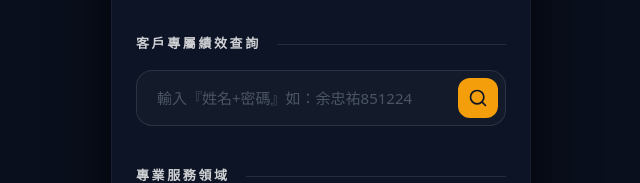
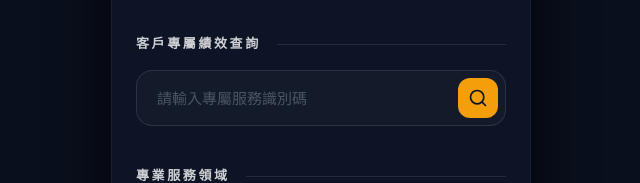
Before and after one commit to peggyeggy123/my-card-update, a React (Vite) app: page / in a window 1280 px wide. Shown: the part 619-802 px from the top of the page, without its empty margins (319-959 px from the left). Built offline with nearby package versions, Linux system fonts and the light colour scheme.

Commit message:
Add files via upload

```diff
--- a/App.tsx
+++ b/App.tsx
@@ -65,7 +65,7 @@ const CLIENT_REPORTS: Record<string, ClientReport> = {
         },
         {
           title: "我的建議",
-          content: "整體報酬率累計已達 81.27%。這體現了我們定期檢視、隨時因應市場調整標的的意義。目前科技產業的長線動能還是很強，既然已經抓對了趨勢，建議可以多提撥一點資金，再累積更大的本金，未來獲利會更明顯。"
+          content: "整體報酬率累計已達 81.27%。這體現了我們定期檢視、隨時應應市場調整標的的意義。目前科技產業的長線動能還是很強，既然已經抓對了趨勢，建議可以多提撥一點資金，再累積更大的本金，未來獲利會更明顯。"
         }
       ]
     },
@@ -413,7 +413,7 @@ const App: React.FC = () => {
             <div className="relative group">
               <input
                 type="text"
-                placeholder="輸入『姓名+密碼』如：余忠祐851224"
+                placeholder="請輸入專屬服務識別碼"
                 value={searchName}
                 onChange={(e) => setSearchName(e.target.value)}
                 onKeyPress={(e) => e.key === 'Enter' && handleSearch()}
```
